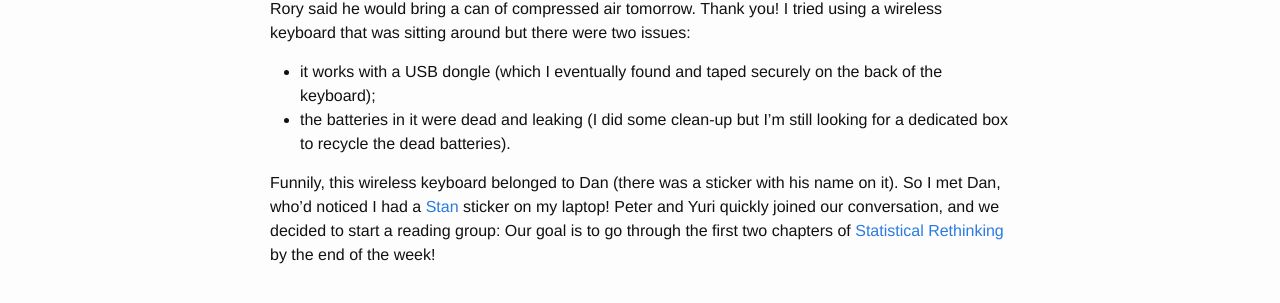
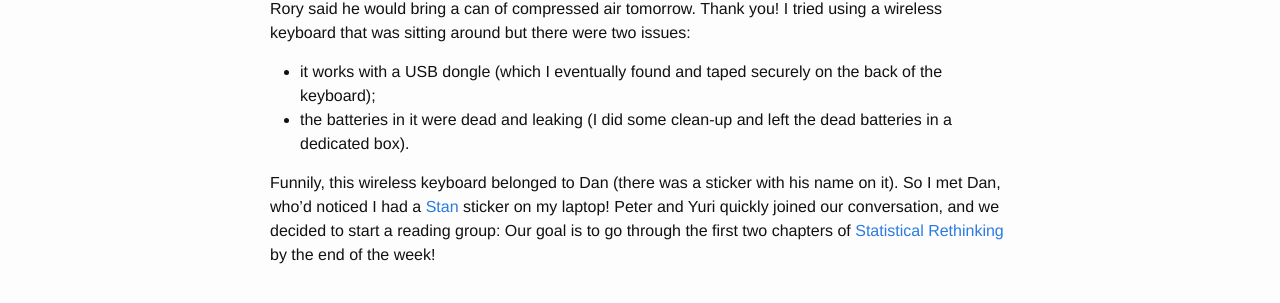
Before and after one commit to mkcor/mkcor.github.io, a Jekyll site: the page built from _posts/2018-04-03-day-2-at-rc.md, in a window 1280 px wide. Shown: the part 805-1108 px from the top of the page. Built offline with Jekyll 4.4.1, drawn with Linux system fonts in a browser that asks for light colours.

Commit message:
Found the box for recycling batteries.

```diff
--- a/_posts/2018-04-03-day-2-at-rc.md
+++ b/_posts/2018-04-03-day-2-at-rc.md
@@ -42,8 +42,8 @@ using a wireless keyboard that was sitting around but there were two issues:
 
 * it works with a USB dongle (which I eventually found and taped securely on
 the back of the keyboard);
-* the batteries in it were dead and leaking (I did some clean-up but I'm still
-looking for a dedicated box to recycle the dead batteries).
+* the batteries in it were dead and leaking (I did some clean-up and left the
+dead batteries in a dedicated box).
 
 Funnily, this wireless keyboard belonged to Dan (there was a sticker with his
 name on it). So I met Dan, who'd noticed I had a [Stan](http://mc-stan.org/)
```
